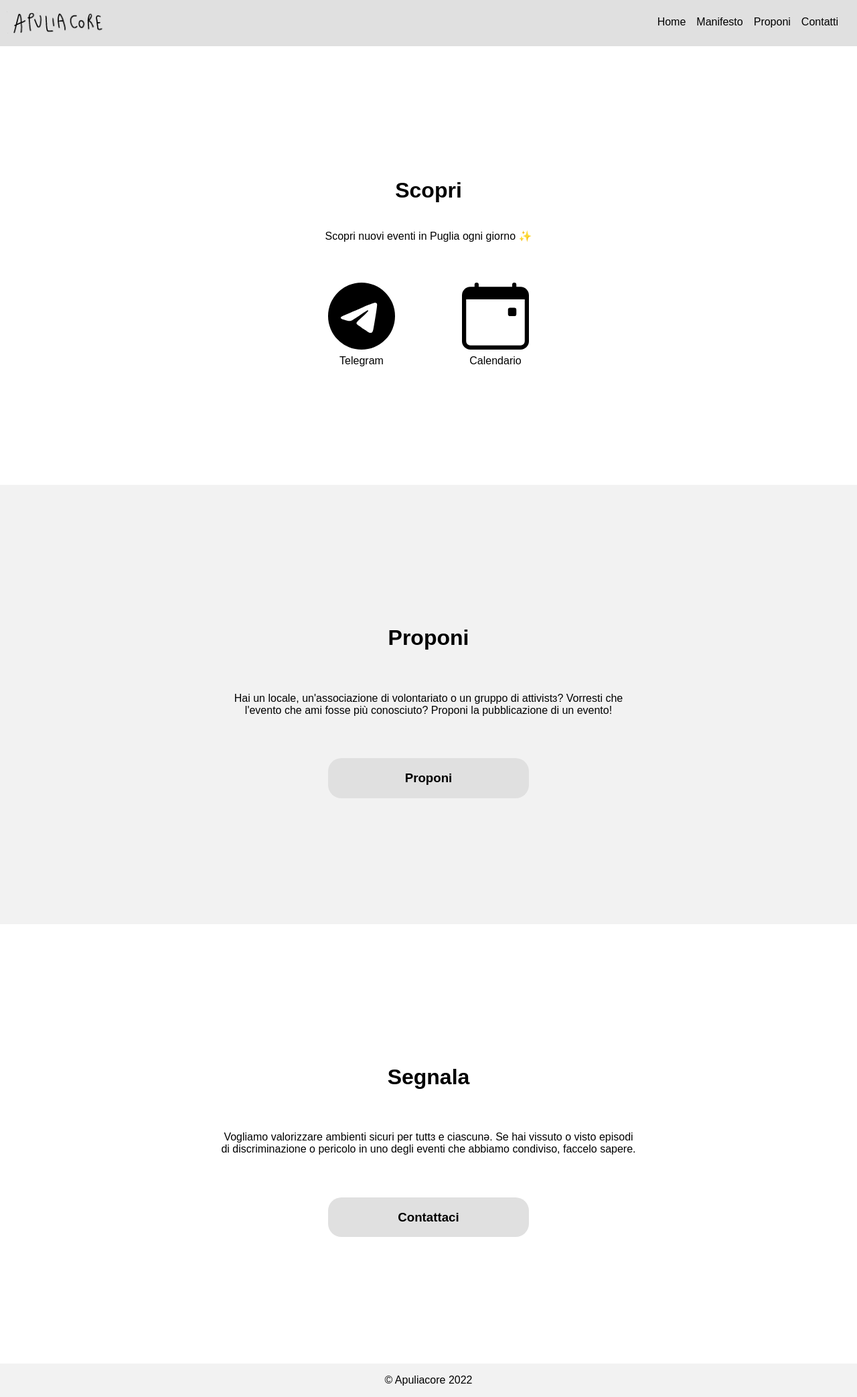
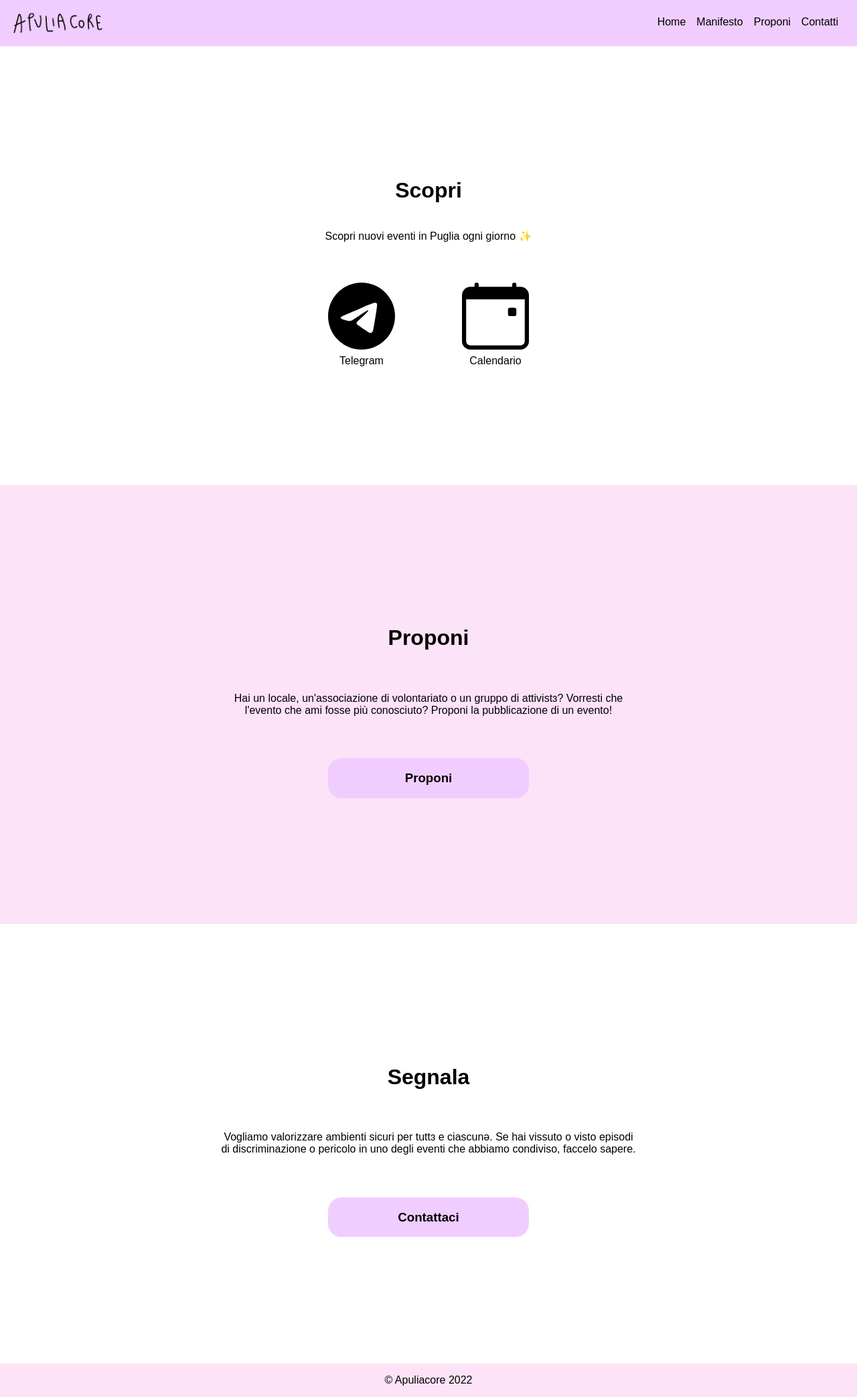
Before and after one commit to apuliacore/apuliacore.github.com, a Jekyll site: the page built from index.html, in a window 1280 px wide. Shown: the whole page at 67% size. Built offline with Jekyll 4.4.1, drawn with Linux system fonts in a browser that asks for light colours.

Commit message:
Update color

```diff
--- a/css/style.scss
+++ b/css/style.scss
@@ -1,11 +1,11 @@
 ---
 ---
 
-$pale-purple-pantone: #fce3f7ff;
-$black-coral: #576066ff;
-$gold-crayola: #f9c784ff;
-$violet-ryb: #7803a3ff;
-$thistle: #f1cdffff;
+$pale-purple-pantone: #fce3f7;
+$black-coral: #576066;
+$gold-crayola: #f9c784;
+$violet-ryb: #7803a3;
+$thistle: #f1cdff;
 
 $light-gray: #f2f2f2;
 $gray: #e0e0e0;
@@ -31,12 +31,12 @@ h1, h2, p, li, a, label, span {
 
 .top-bar {
 	display: flex;
-	background-color: $gray;
+	background-color: $thistle;
 }
 
 .body {
 	max-width: 100%;
-	background-color: $light-gray;
+	background-color: $pale-purple-pantone;
 	margin: auto;
 }
 
@@ -51,7 +51,7 @@ h1, h2, p, li, a, label, span {
 
 .homepage-section {
 	height: 70vh;
-	background-color: $light-gray;
+	background-color: $pale-purple-pantone;
 	display: flex;
 	padding: 1%;
 }
@@ -108,7 +108,7 @@ h1, h2, p, li, a, label, span {
 }
 
 .action-button {
-	background-color: $gray;
+	background-color: $thistle;
 	border-radius: 20px;
 	text-align: center;
 	width: 300px;
@@ -258,7 +258,7 @@ h1, h2, p, li, a, label, span {
   margin: 0;
   padding: 80px 0;
   list-style: none;
-  background-color: $light-gray;
+  background-color: $pale-purple-pantone;
   box-shadow: 2px 2px 6px rgba(0, 0, 0, .4);
   transition-duration: .25s;
 }
@@ -274,5 +274,5 @@ h1, h2, p, li, a, label, span {
   transition-duration: .25s;
 }
 .menu__item:hover {
-  background-color: $gray;
+  background-color: $thistle;
 }
```
